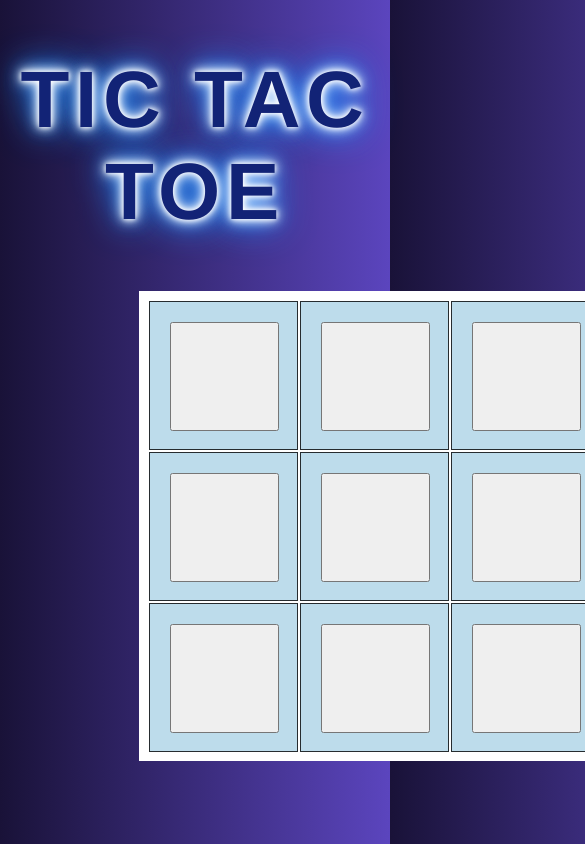
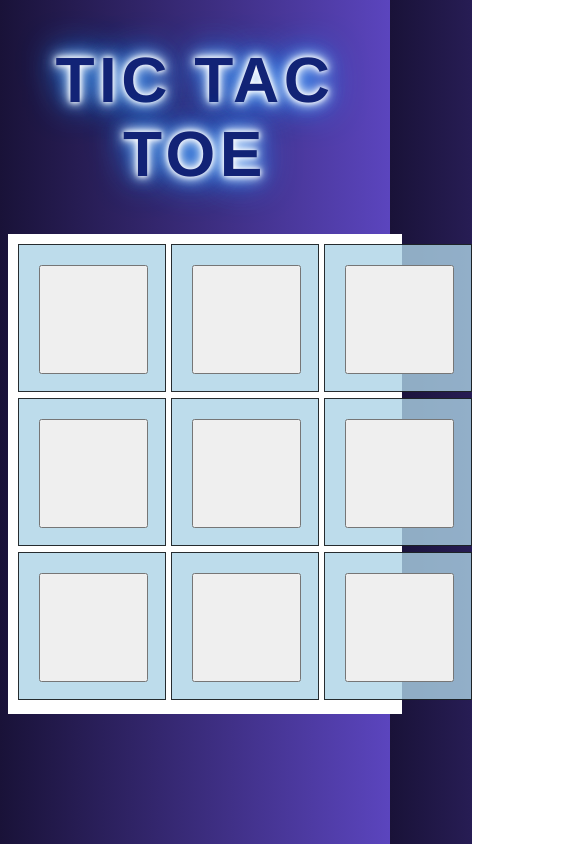
Before and after one commit to RakshanaaVisvanathan/tic-tac-toe, a plain HTML site: page index.html in a window 390 px wide. Shown: the top 844 px of the page, 585 px wide, since content can reach past the window. Drawn offline with Linux system fonts and the light colour scheme.

Commit message:
Update style.css

```diff
--- a/style.css
+++ b/style.css
@@ -4,7 +4,8 @@ body {
 }
 
 .glow-effect{
-    font-size: 80px;
+    /* font-size: 80px; */
+    font-size: 4em;
     font-family:'Franklin Gothic Medium', 'Arial Narrow', Arial, sans-serif;
     text-align: center;
     letter-spacing: 0.07em;
@@ -13,19 +14,25 @@ body {
 }
 
 .gridbox{
+    width: 100%;
+    /* max-width: 450px; Set a max-width for better readability on larger screens */
+    margin: 0 auto;
+/*
     height: 450px;
-    width: 450px;
+    width: 450px; */
     display: grid;
     gap: 2px;
     grid-template-columns: auto auto auto;
     background-color: #ffffff;
     padding: 10px;
-    margin-left: 35%  ;
+    /* margin-left: 35%  ; */
 }
 
 .grid-item {
-    height: 107px;
-    width: 107px;
+    /* height: 107px;
+    width: 107px; */
+    width: 70%;
+    height: 70%;
     background-color: rgba(173, 212, 230, 0.8);
     border: 1px solid rgba(0, 0, 0, 0.8);
     padding: 20px;
@@ -63,7 +70,8 @@ body {
     border: 1px solid #888;
     border-radius: 20px;
     width: 80%;
-    font-size: 20px;
+    /* font-size: 20px; */
+    font-size: 1.5em;
     font-family:'Franklin Gothic Medium', 'Arial Narrow', Arial, sans-serif;
     text-align: center;
     letter-spacing: 0.02em;
@@ -79,3 +87,9 @@ body {
     border-radius: 0.2em;
     border: none;
   }
+ @media screen and (max-width: 768px) {
+    .grid-item {
+       width: 70%;
+       height: 70%;
+    }
+ }
```
